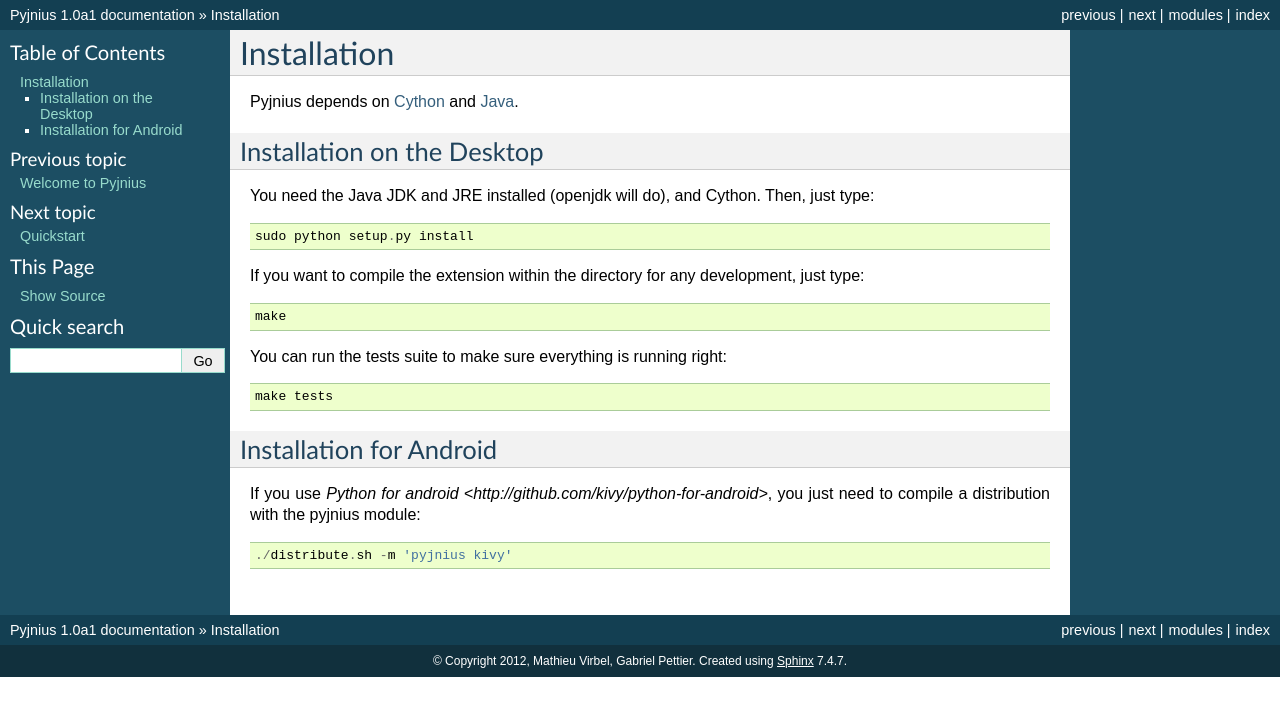
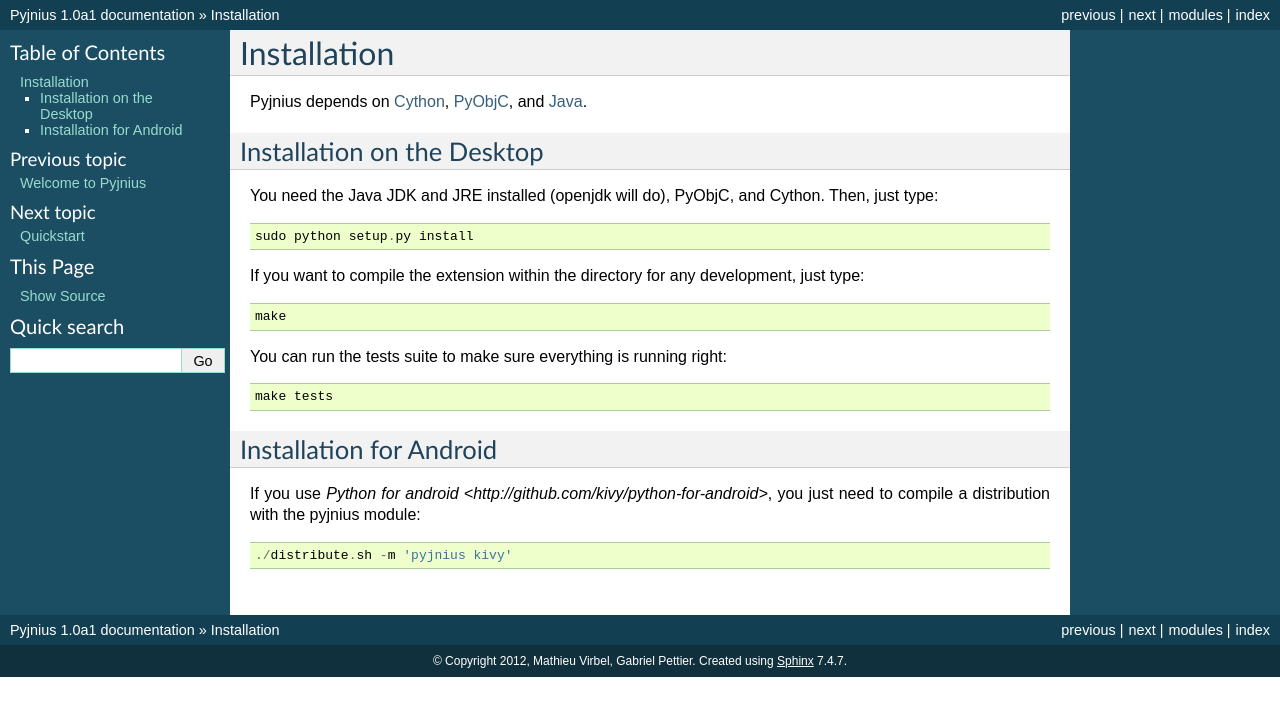
Before and after one commit to kivy/pyjnius, a Sphinx documentation site: the page built from docs/source/installation.rst, in a window 1280 px wide. Shown: the top 716 px of the page. Built offline with Sphinx 7.4.7, drawn with Linux system fonts in a browser that asks for light colours.

Commit message:
Add pyobjc requirement to documentation

```diff
--- a/docs/source/installation.rst
+++ b/docs/source/installation.rst
@@ -3,14 +3,15 @@
 Installation
 ============
 
-Pyjnius depends on `Cython <http://cython.org/>`_ and `Java
-<http://www.oracle.com/javase>`_.
+Pyjnius depends on `Cython <http://cython.org/>`_,
+`PyObjC <http://packages.python.org/pyobjc/install.html>`_, and
+`Java <http://www.oracle.com/javase>`_.
 
 
 Installation on the Desktop
 ---------------------------
 
-You need the Java JDK and JRE installed (openjdk will do), and Cython. Then,
+You need the Java JDK and JRE installed (openjdk will do), PyObjC, and Cython. Then,
 just type::
 
     sudo python setup.py install
```
Also changed, not shown: README.md (+9 -3 lines).
